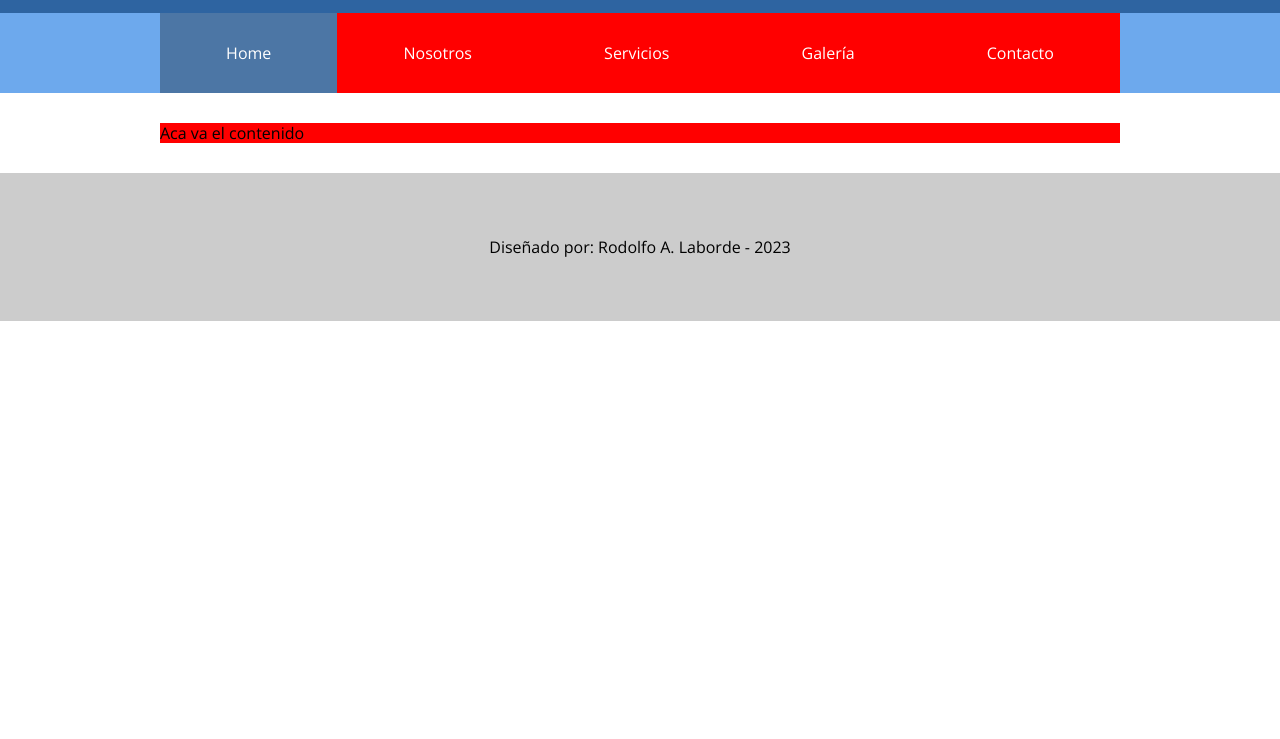
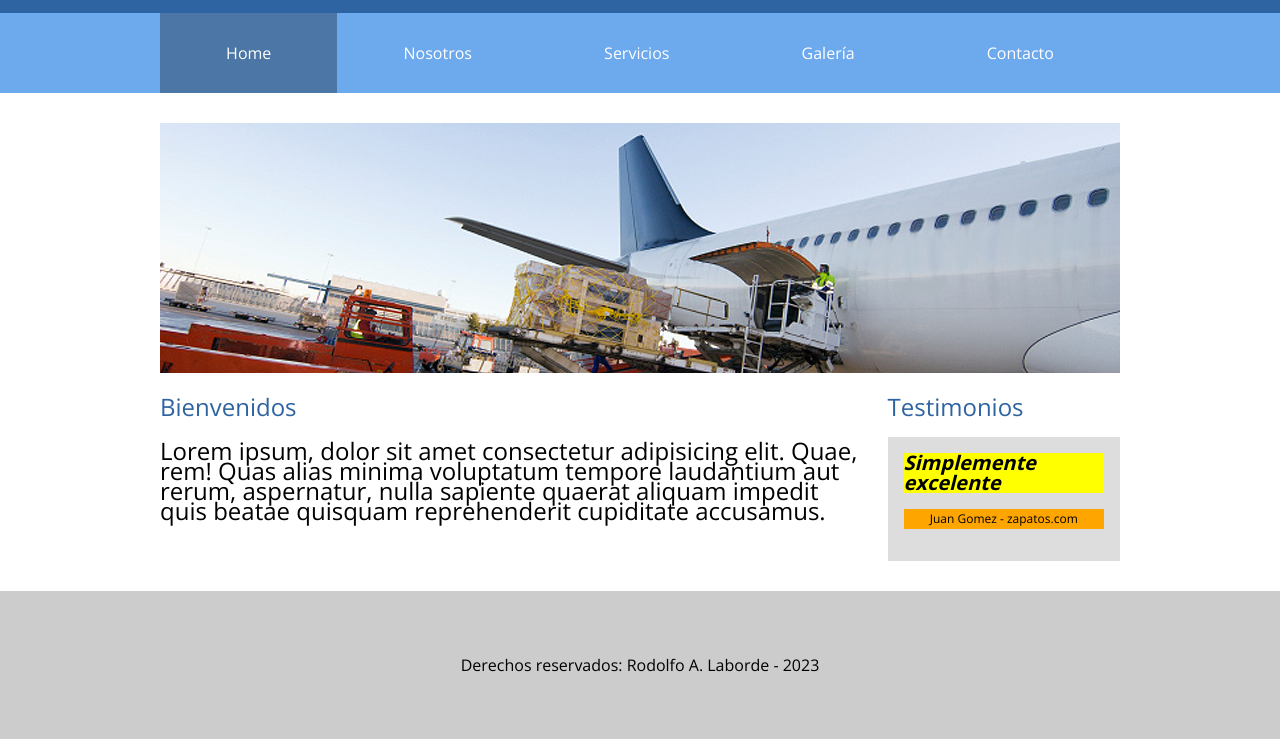
Before and after one commit to RALaborde/transportesLMV, a plain HTML site: page index.html in a window 1280 px wide. Shown: the part 141-880 px from the top of the page. Before the commit the page ends 800 px from the top, so only its background shows below. Drawn offline with nearby package versions, Linux system fonts and the light colour scheme.

Commit message:
home terminada

```diff
--- a/css/transportes.css
+++ b/css/transportes.css
@@ -2,10 +2,11 @@
 font-family: 'Open Sans', sans-serif;
 */
 
-body{
+body {
     font-family: 'Open Sans', sans-serif;
     font-size: 16px;
-    line-height: 20px; /*interlineado- separacion entre linea y linea*/
+    line-height: 20px;
+    /*interlineado- separacion entre linea y linea*/
 }
 
 header{
@@ -49,7 +50,7 @@ nav ul li a{
 }
 
 nav ul li a:hover{
-    background-color: rgba(0,0,0,0.3);
+    background-color: rgba(0, 0, 0, 0.3);
 }
 
 nav ul li a.activo{
@@ -67,6 +68,48 @@ footer{
 .holder{
     width: 960px;
     margin: 0 auto;
-    background-color: red;
 
 }
+
+h2{
+    color: #2e64a1;
+    font-weight: 400;
+}
+
+.columnas {
+    display: flex;
+}
+
+.bienvenidos{
+    width: 75%;
+    padding-right: 30px;
+}
+
+.testimonios{
+    width: 25%;
+}
+
+.bienvenidos p{
+    font-size: 24px;
+}
+
+.testimonio{
+    background-color: #ddd;
+    padding: 16px;
+}
+
+.testimonio .cita{
+    font-weight: bold;
+    font-style: italic;
+    font-size: 20px;
+    background-color: yellow;
+    display: block;
+    }
+
+    .testimonio .autor{
+        font-size: 12px;
+        background-color: orange;
+        text-align: center;
+        display: block;
+        margin: 16px 0;
+    }
--- a/index.html
+++ b/index.html
@@ -1,5 +1,6 @@
 <!DOCTYPE html>
 <html lang="en">
+
 <head>
   <meta charset="UTF-8">
   <meta http-equiv="X-UA-Compatible" content="IE=edge">
@@ -9,6 +10,7 @@
   <link rel="stylesheet" href="css/normalize.css">
   <link rel="stylesheet" href="css/transportes.css">
 </head>
+
 <body>
   <header>
     <div class="holder">
@@ -29,11 +31,32 @@
     </ul>
   </nav>
   <main class="holder">
-Aca va el contenido
+    <div class="homeimg">
+      <img src="img/home/img01.jpg" alt="avion">
+    </div>
+
+    <div class="columnas">
+      <div class="bienvenidos">
+        <h2>Bienvenidos</h2>
+        <p>Lorem ipsum, dolor sit amet consectetur adipisicing elit. Quae, rem! Quas alias minima voluptatum tempore
+          laudantium aut rerum, aspernatur, nulla sapiente quaerat aliquam impedit quis beatae quisquam reprehenderit
+          cupiditate accusamus.</p>
+
+      </div>
+      <div class="testimonios">
+        <h2>Testimonios</h2>
+        <div class="testimonio">
+          <span class="cita">Simplemente excelente</span>
+          <span class="autor">Juan Gomez - zapatos.com</span>
+        </div>
+      </div>
+    </div>
+
   </main>
   <footer>
-        <p> Diseñado por: Rodolfo A. Laborde - 2023</p>
+    <p> Derechos reservados: Rodolfo A. Laborde - 2023</p>
   </footer>
 
 </body>
+
 </html>
```
Lines whose indentation alone changed are shown as unchanged.
